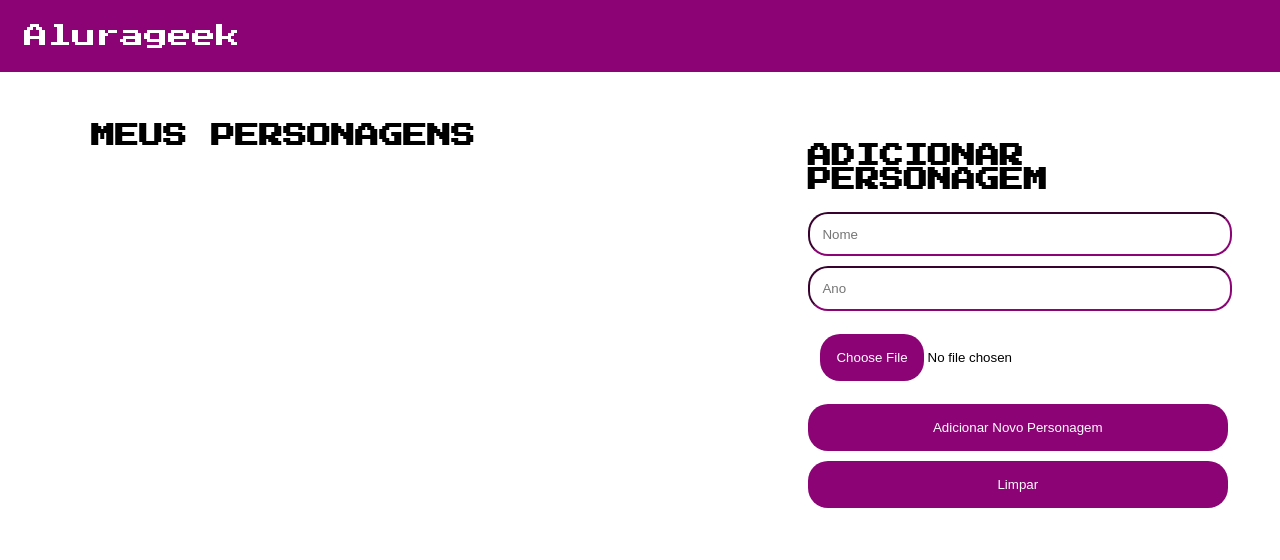
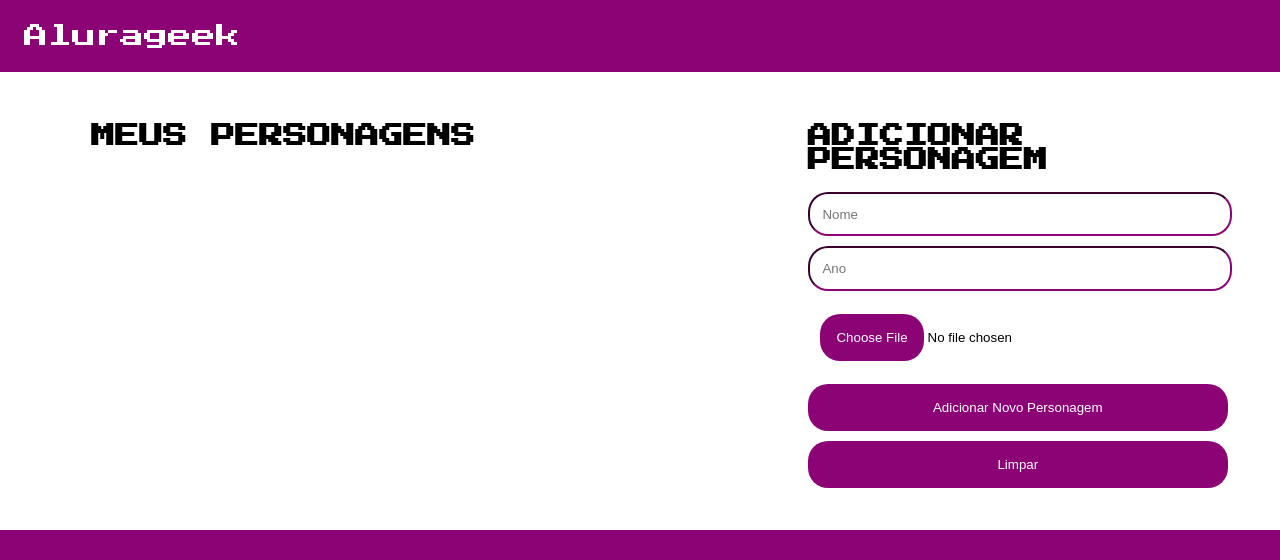
Before and after one commit to KeziaOliveira/Alurageek, a plain HTML site: page index.html in a window 1280 px wide. Shown: the top 560 px of the page. Drawn offline with Linux system fonts and the light colour scheme; no server answers.

Commit message:
feat: fixed CSS and configured core.autocrlf

```diff
--- a/myscript.js
+++ b/myscript.js
@@ -1,4 +1,3 @@
-// URL da API
 const apiUrl = "http://localhost:3000/personagens";
 
 // Função para obter os personagens
--- a/style.css
+++ b/style.css
@@ -12,13 +12,13 @@ header {
 
 .container {
   display: flex;
-  gap: 20px; /* Adiciona espaço entre as seções */
+  gap: 20px;
   margin: 2rem;
 }
 
 .personagens {
-  width: 70vw; /* Define a largura da seção "personagens" para 60vw */
-  min-width: 0; /* Permite que as seções encolham se necessário */
+  width: 70vw;
+  min-width: 0;
 }
 
 .personagens h1 {
@@ -26,15 +26,15 @@ header {
 }
 
 .form {
-  width: 40vw; /* Define a largura da seção "form" para 40vw */
-  min-width: 0; /* Permite que as seções encolham se necessário */
-  padding: 20px;
+  width: 40vw;
+  min-width: 0;
+  padding: 0 20px;
   border-radius: 15px;
 }
 
 #personagens-list {
   display: flex;
-  flex-wrap: wrap; /* Permite que os itens se ajustem em várias linhas se necessário */
+  flex-wrap: wrap;
 }
 
 #personagens-list li {
```
